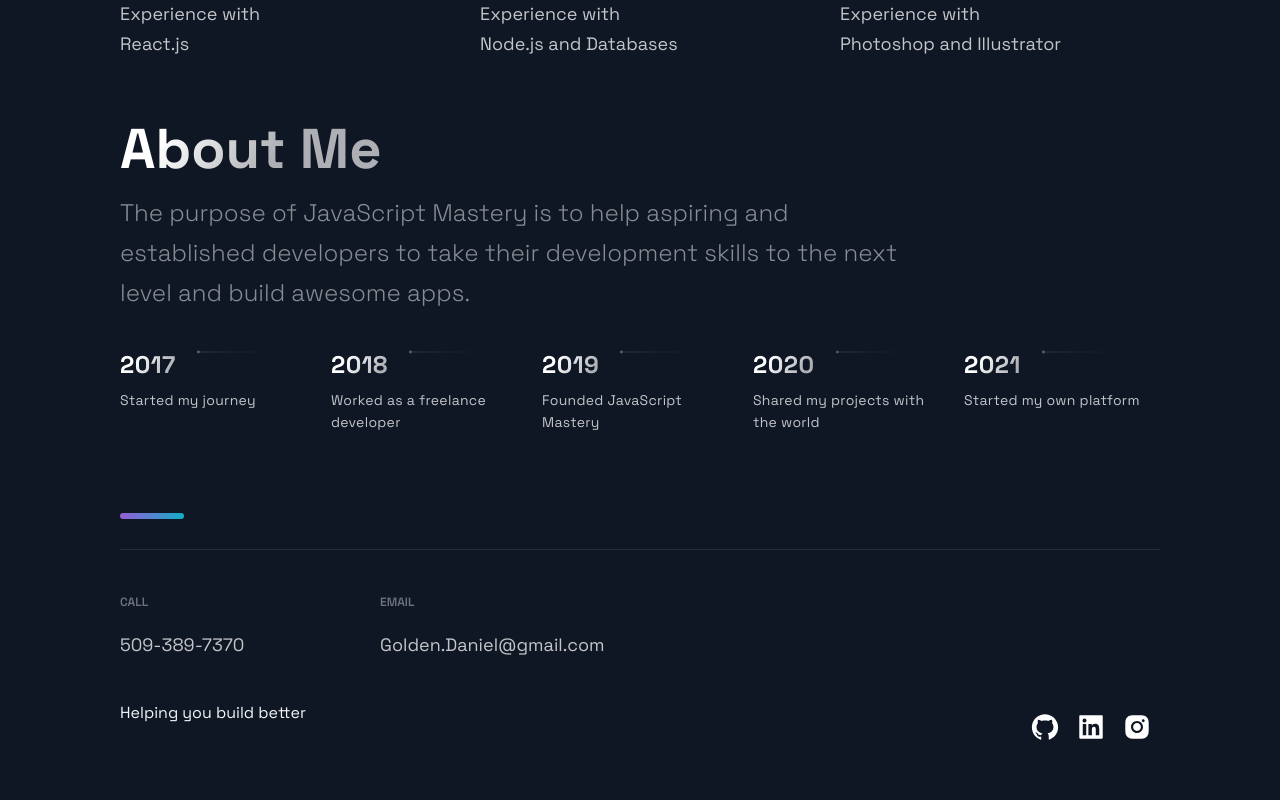
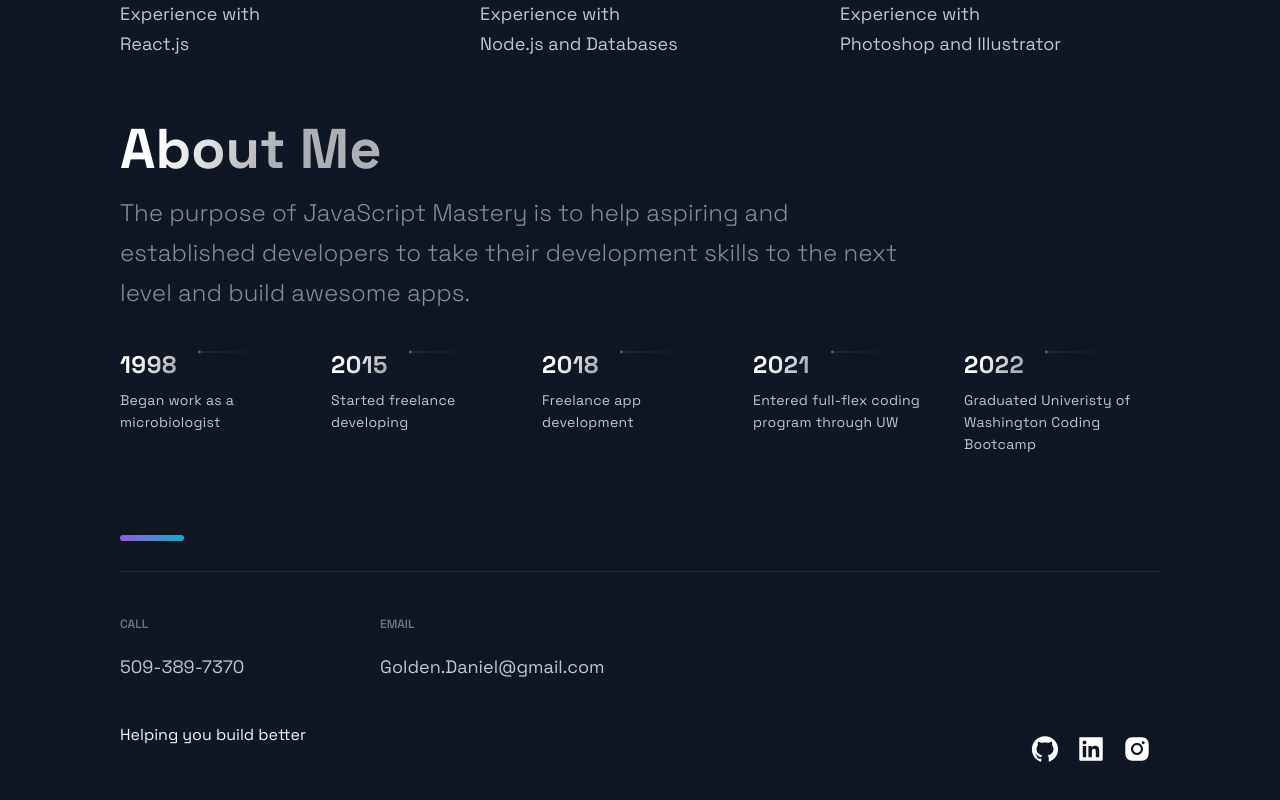
Before and after one commit to DanPGolden/react_portfolio, a Next.js app: page / in a window 1280 px wide. Shown: the part 2835-3635 px from the top of the page. Built offline with nearby package versions, Linux system fonts and the light colour scheme.

Commit message:
changed timeline data

```diff
--- a/src/constants/constants.js
+++ b/src/constants/constants.js
@@ -38,9 +38,9 @@ export const projects = [
 ];
 
 export const TimeLineData = [
-  { year: 2017, text: 'Started my journey', },
-  { year: 2018, text: 'Worked as a freelance developer', },
-  { year: 2019, text: 'Founded JavaScript Mastery', },
-  { year: 2020, text: 'Shared my projects with the world', },
-  { year: 2021, text: 'Started my own platform', },
+  { year: 1998, text: 'Began work as a microbiologist', },
+  { year: 2015, text: 'Started freelance developing', },
+  { year: 2018, text: 'Freelance app development', },
+  { year: 2021, text: 'Entered full-flex coding program through UW', },
+  { year: 2022, text: 'Graduated Univeristy of Washington Coding Bootcamp', },
 ];
```
